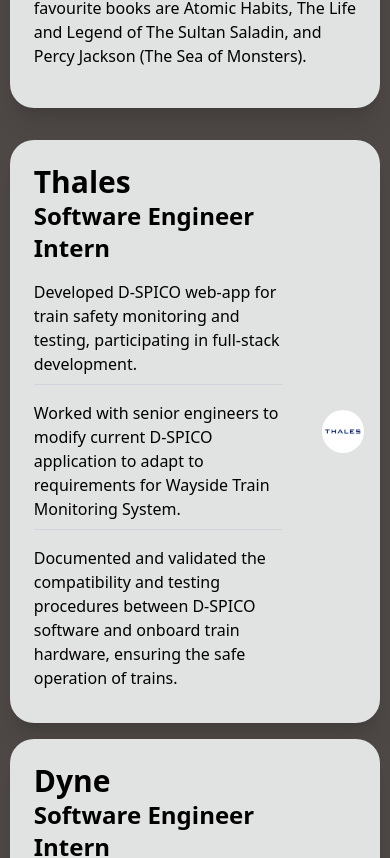
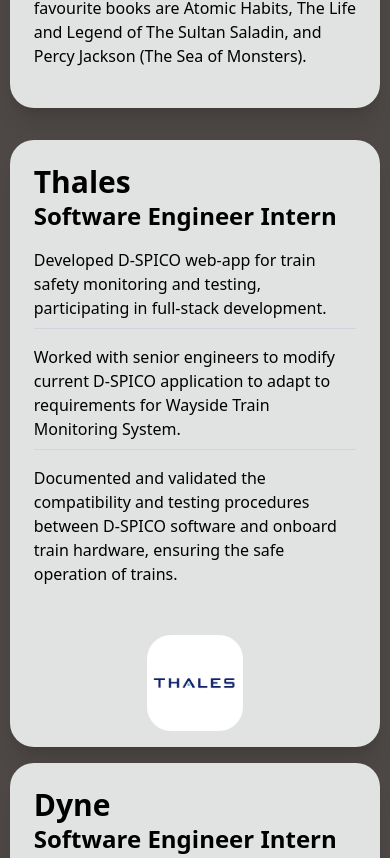
Before and after one commit to ayanalikhan4/Personal-Website, a Next.js app: page / in a window 390 px wide. Shown: the part 1976-2834 px from the top of the page. Built offline with nearby package versions, Linux system fonts and the light colour scheme.

Commit message:
updated experience section

```diff
--- a/components/Experience.tsx
+++ b/components/Experience.tsx
@@ -32,13 +32,13 @@
         href={link}
         target="_blank"
         rel="noopener noreferrer"
-        className={`flex items-center justify-between rounded-3xl overflow-hidden shadow-xl ${dark ? 'dark' : ''}`}
+        className={`flex flex-col md:flex-row items-center justify-between rounded-3xl overflow-hidden shadow-xl ${dark ? 'dark' : ''}`}
         style={{ backgroundColor: '#E1E2E2' }}
         {...previewAnimation}
         whileHover={{ scale: 1.02 }}
         transition={{ duration: 0.3, ease: 'easeOut' }}
     >
-        <div className='w-4/5 p-6 md:p-10'>
+        <div className='w-full md:w-4/5 p-6 md:p-10'>
             <h2 className='text-3xl font-semibold'>{companyName}</h2>
             <h3 className='text-2xl font-semibold mb-4'>{role}</h3>
             <ul className='space-y-4'>
@@ -50,8 +50,8 @@
             </ul>
         </div>
         {logoSrc && (
-            <div className='w-1/5 flex items-center justify-center p-4'>
-                <img src={logoSrc} alt={`${companyName} logo`} className='max-h-full max-w-full rounded-3xl' />
+            <div className='flex w-full md:w-1/5 items-center justify-center p-4'>
+                <img src={logoSrc} alt={`${companyName} logo`} className='max-h-24 md:max-h-full md:max-w-full rounded-3xl' />
             </div>
         )}
     </motion.a>
```
